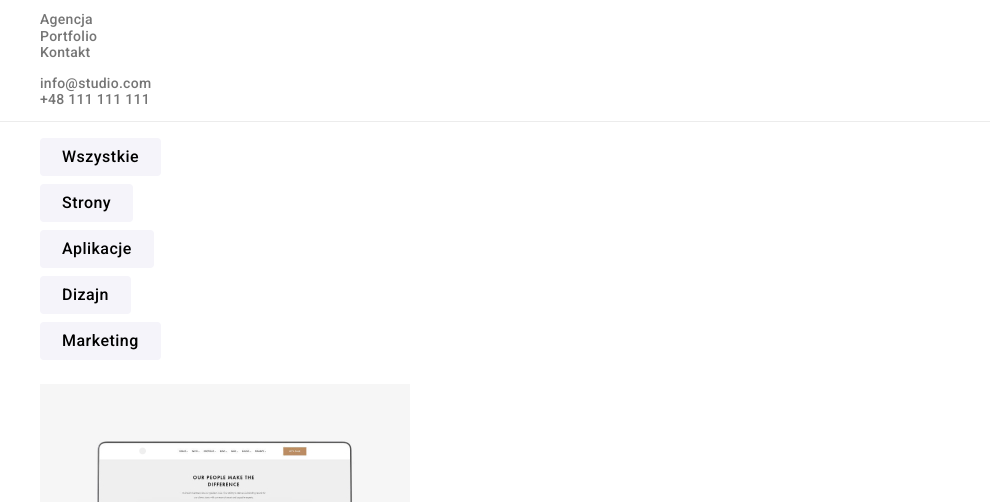
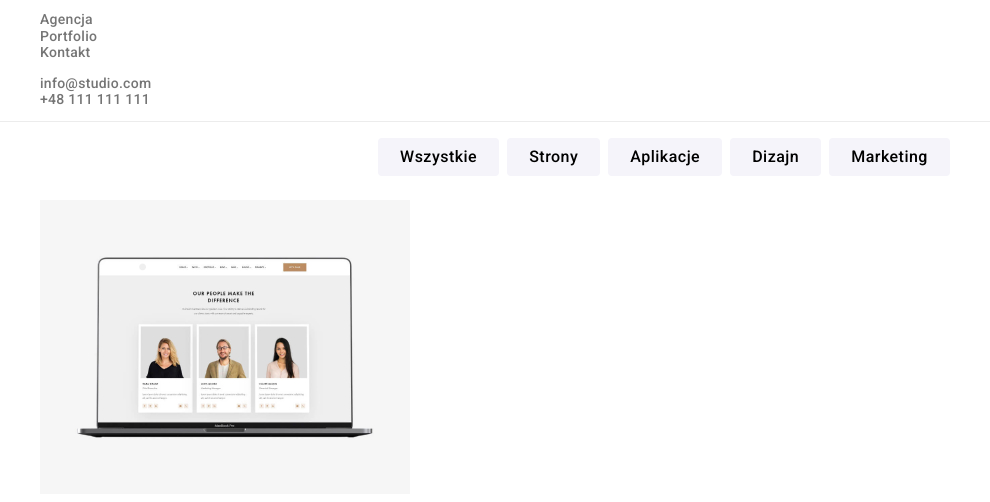
Before and after one commit to joannadomagala/goit-markup-hw-03, a plain HTML site: page portfolio.html in a window 1280 px wide. Shown: the part 33-535 px from the top of the page, without its empty margins (0-990 px from the left). Drawn offline with nearby package versions, Linux system fonts and the light colour scheme.

Commit message:
filter-flex

```diff
--- a/CSS/styles.css
+++ b/CSS/styles.css
@@ -79,6 +79,9 @@ body {
 .filter {
   list-style: none;
   font-family: inherit;
+  display: flex;
+  justify-content: center;
+  align-items: center;
 }
 .button-filter {
   font-size: 16px;
@@ -92,6 +95,10 @@ body {
   letter-spacing: 0.03em;
   margin-bottom: 8px;
   padding: 6px 22px;
+}
+.filter li {
+  display: inline-block;
+  margin-left: 8px;
 }
 .brand-pictures {
   list-style: none;
```
